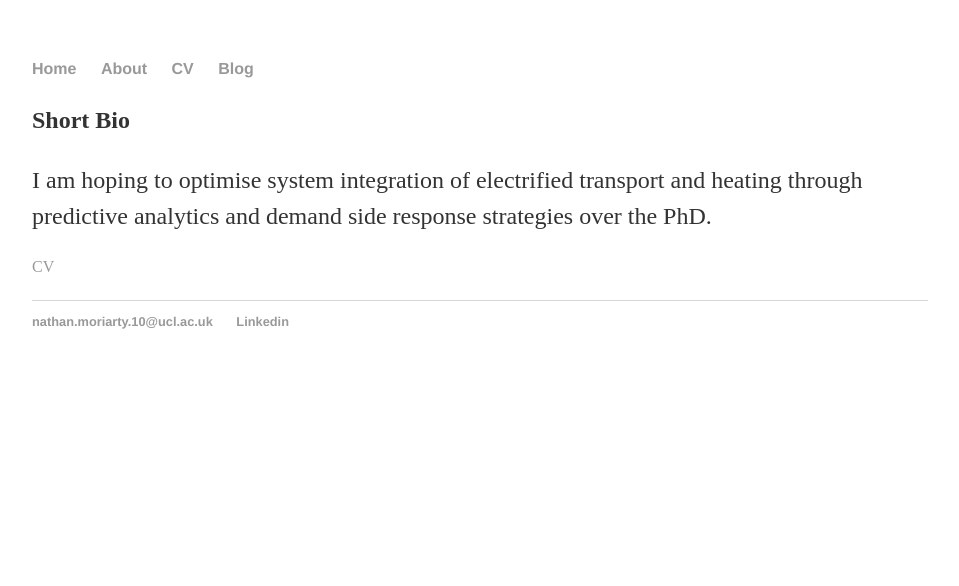
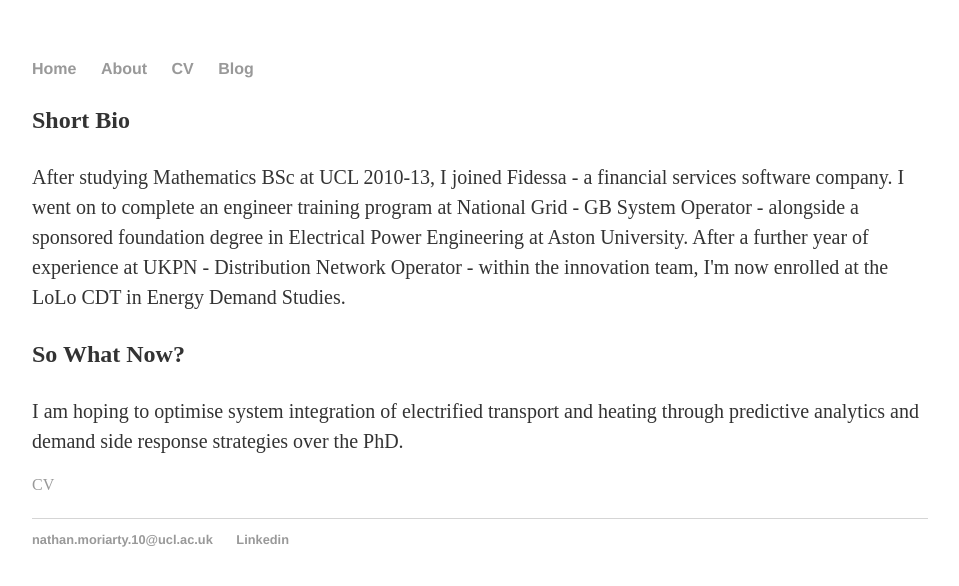
Before and after one commit to nathanmoriarty/nathanmoriarty.github.io, a Jekyll site: the page built from about/index.html, in a window 1280 px wide. Shown: the top 586 px of the page, without its empty margins (160-1119 px from the left). Built offline with Jekyll 4.4.1, drawn with Linux system fonts in a browser that asks for light colours.

Commit message:
Update index.html

```diff
--- a/about/index.html
+++ b/about/index.html
@@ -8,10 +8,10 @@
 <div class="blurb">
 	<body>
 	<p><b>Short Bio</b></p>
-  <p style="font-size:1.25em>After studying Mathematics BSc at UCL 2010-13, I joined Fidessa - a financial services software company. I went on to complete an engineer training program at National Grid - GB System Operator - alongside a sponsored foundation degree in Electrical Power Engineering at Aston University. After a further year of experience at UKPN - Distribution Network Operator - within the innovation team, I'm now enrolled at the LoLo CDT in Energy Demand Studies.</p>
+  <p style="font-size:1.25em">After studying Mathematics BSc at UCL 2010-13, I joined Fidessa - a financial services software company. I went on to complete an engineer training program at National Grid - GB System Operator - alongside a sponsored foundation degree in Electrical Power Engineering at Aston University. After a further year of experience at UKPN - Distribution Network Operator - within the innovation team, I'm now enrolled at the LoLo CDT in Energy Demand Studies.</p>
 
   <p><b>So What Now?</b></p>
-  <p style="font-size:1.25em>I am hoping to optimise system integration of electrified transport and heating through predictive analytics and demand side response strategies over the PhD.</p>
+  <p style="font-size:1.25em">I am hoping to optimise system integration of electrified transport and heating through predictive analytics and demand side response strategies over the PhD.</p>
 
   <a href="/cv">CV</a>
   <p> </p>
```
